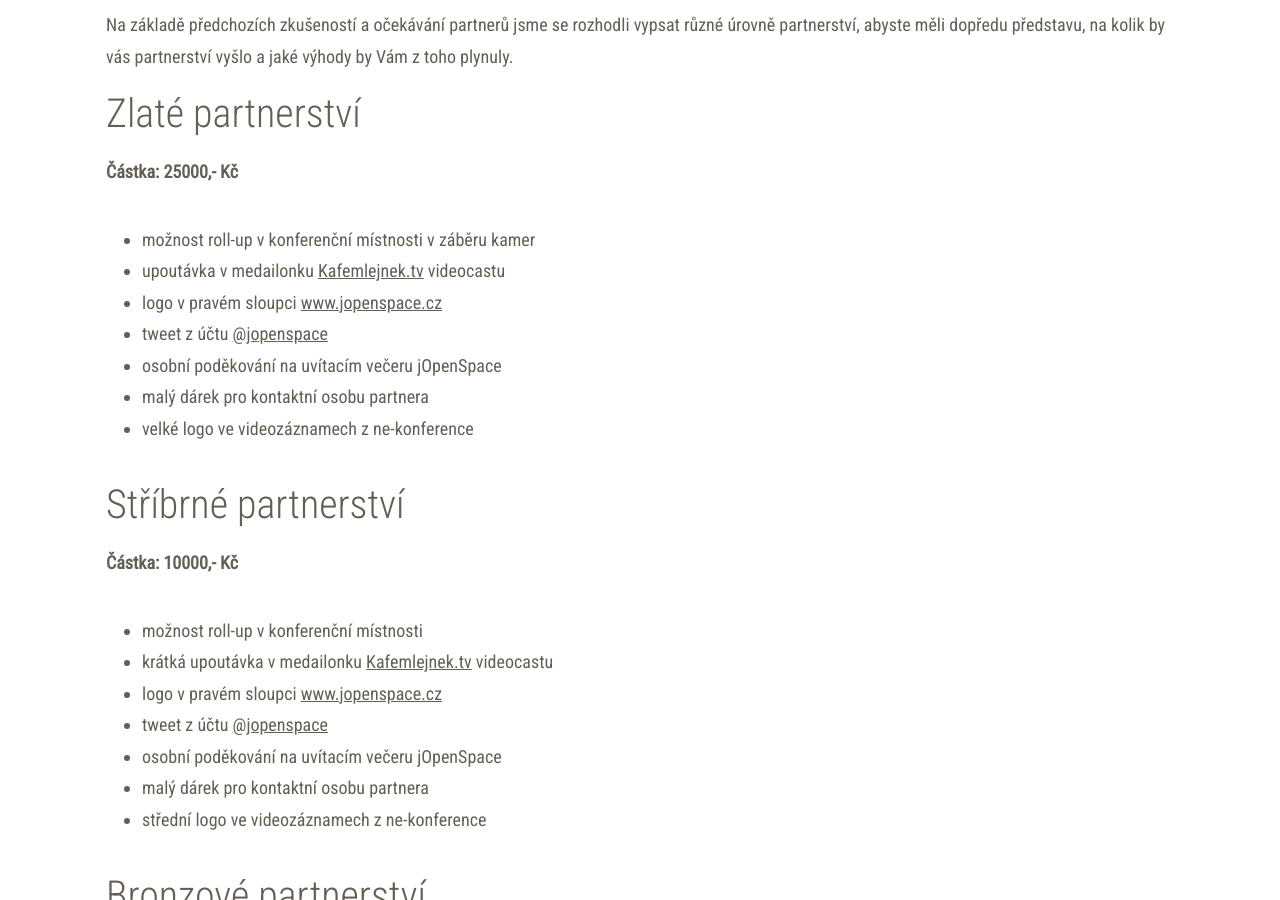
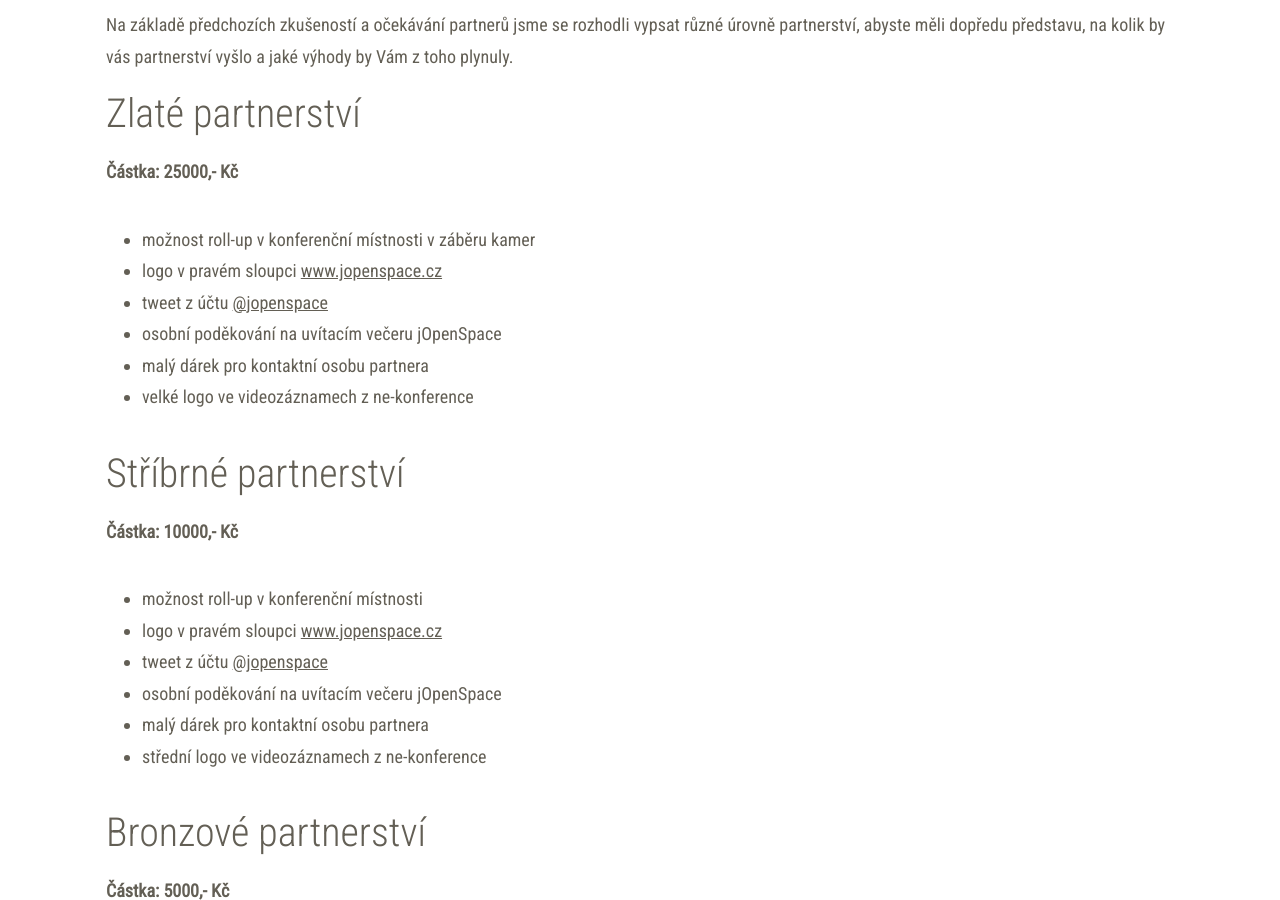
Before and after one commit to novoj/jOpenSpace, a Jekyll site: the page built from partneri.md, in a window 1280 px wide and 900 px high, scrolled down 1371 px. Built offline with Jekyll 4.4.1, drawn with Linux system fonts in a browser that asks for light colours.

Commit message:
Year 2021 - update.

```diff
--- a/partneri.md
+++ b/partneri.md
@@ -36,7 +36,6 @@ dopředu představu, na kolik by vás partnerství vyšlo a jaké výhody by Vá
 **Částka: 25000,- Kč**
 
 - možnost roll-up v konferenční místnosti v záběru kamer
-- upoutávka v medailonku [Kafemlejnek.tv](https://kafemlejnek.TV) videocastu
 - logo v pravém sloupci [www.jopenspace.cz](http://www.jopenspace.cz)
 - tweet z účtu [@jopenspace](https://twitter.com/jopenspace)
 - osobní poděkování na uvítacím večeru jOpenSpace
@@ -47,7 +46,6 @@ dopředu představu, na kolik by vás partnerství vyšlo a jaké výhody by Vá
 **Částka: 10000,- Kč**
 
 - možnost roll-up v konferenční místnosti
-- krátká upoutávka v medailonku [Kafemlejnek.tv](https://kafemlejnek.TV) videocastu
 - logo v pravém sloupci [www.jopenspace.cz](http://www.jopenspace.cz)
 - tweet z účtu [@jopenspace](https://twitter.com/jopenspace)
 - osobní poděkování na uvítacím večeru jOpenSpace
```
